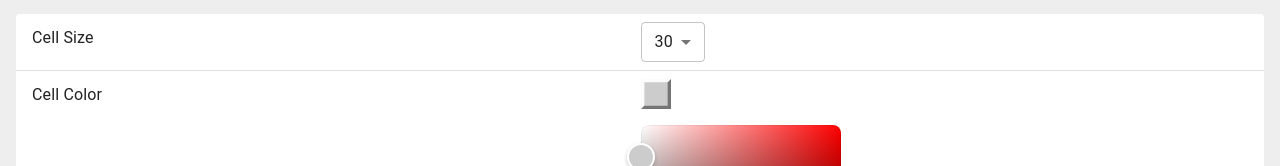
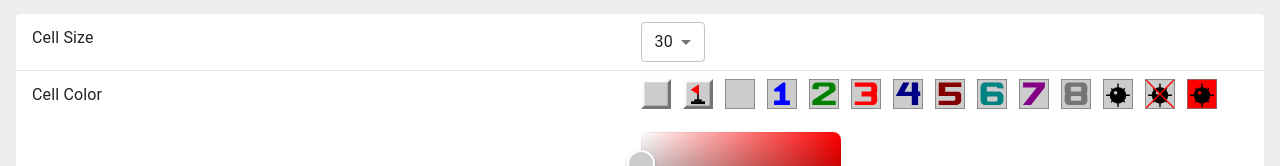
Before and after one commit to samuelko123/minesweeper, a Next.js app: page /settings in a window 1280 px wide. Shown: the part 191-357 px from the top of the page. Built offline with nearby package versions, Linux system fonts and the light colour scheme; no server answers.

Commit message:
list all svg in /settings page

```diff
--- a/src/pages/settings.js
+++ b/src/pages/settings.js
@@ -3,6 +3,7 @@ import {
 	Box,
 	Button,
 	DialogContentText,
+	Grid,
 	ListItem,
 	ListItemText,
 	Stack,
@@ -27,7 +28,10 @@ import {
 	useSelector,
 } from 'react-redux'
 import { Tile } from '../components/minesweeper/Tile'
-import { CELL_STATE } from '../slices/minesweeper'
+import {
+	CELL_STATE,
+	CELL_VALUE,
+} from '../slices/minesweeper'
 import { BaseDialog } from '../components/molecules/Dialogs'
 import { BaseList } from '../components/atoms/List'
 
@@ -71,12 +75,63 @@ export default function Page() {
 									alignItems: 'flex-start',
 								}}
 							>
-								<Tile
-									component='span'
-									cell={{ state: CELL_STATE.HIDDEN }}
-									width={cellSize}
-									height={cellSize}
-								/>
+								<Grid container spacing={cellSize / 20}>
+									{[
+										{ state: CELL_STATE.HIDDEN },
+										{ state: CELL_STATE.FLAGGED },
+										{
+											state: CELL_STATE.REVEALED,
+											value: CELL_VALUE.EMPTY,
+										},
+										{
+											state: CELL_STATE.REVEALED,
+											value: 1,
+										},
+										{
+											state: CELL_STATE.REVEALED,
+											value: 2,
+										},
+										{
+											state: CELL_STATE.REVEALED,
+											value: 3,
+										},
+										{
+											state: CELL_STATE.REVEALED,
+											value: 4,
+										},
+										{
+											state: CELL_STATE.REVEALED,
+											value: 5,
+										},
+										{
+											state: CELL_STATE.REVEALED,
+											value: 6,
+										},
+										{
+											state: CELL_STATE.REVEALED,
+											value: 7,
+										},
+										{
+											state: CELL_STATE.REVEALED,
+											value: 8,
+										},
+										{
+											state: CELL_STATE.REVEALED,
+											value: CELL_VALUE.MINED,
+										},
+										{ state: CELL_STATE.WRONG },
+										{ state: CELL_STATE.EXPLODED },
+									].map((cell, index) => (
+										<Grid item key={index}>
+											<Tile
+												component='span'
+												cell={cell}
+												width={cellSize}
+												height={cellSize}
+											/>
+										</Grid>
+									))}
+								</Grid>
 								<HexColorPicker color={cell.color.background} onChange={(val) => dispatch(setCellBackgroundColor({ color: val }))} />
 								<HexColorInput color={cell.color.background} onChange={(val) => dispatch(setCellBackgroundColor({ color: val }))} />
 							</Stack>
```
